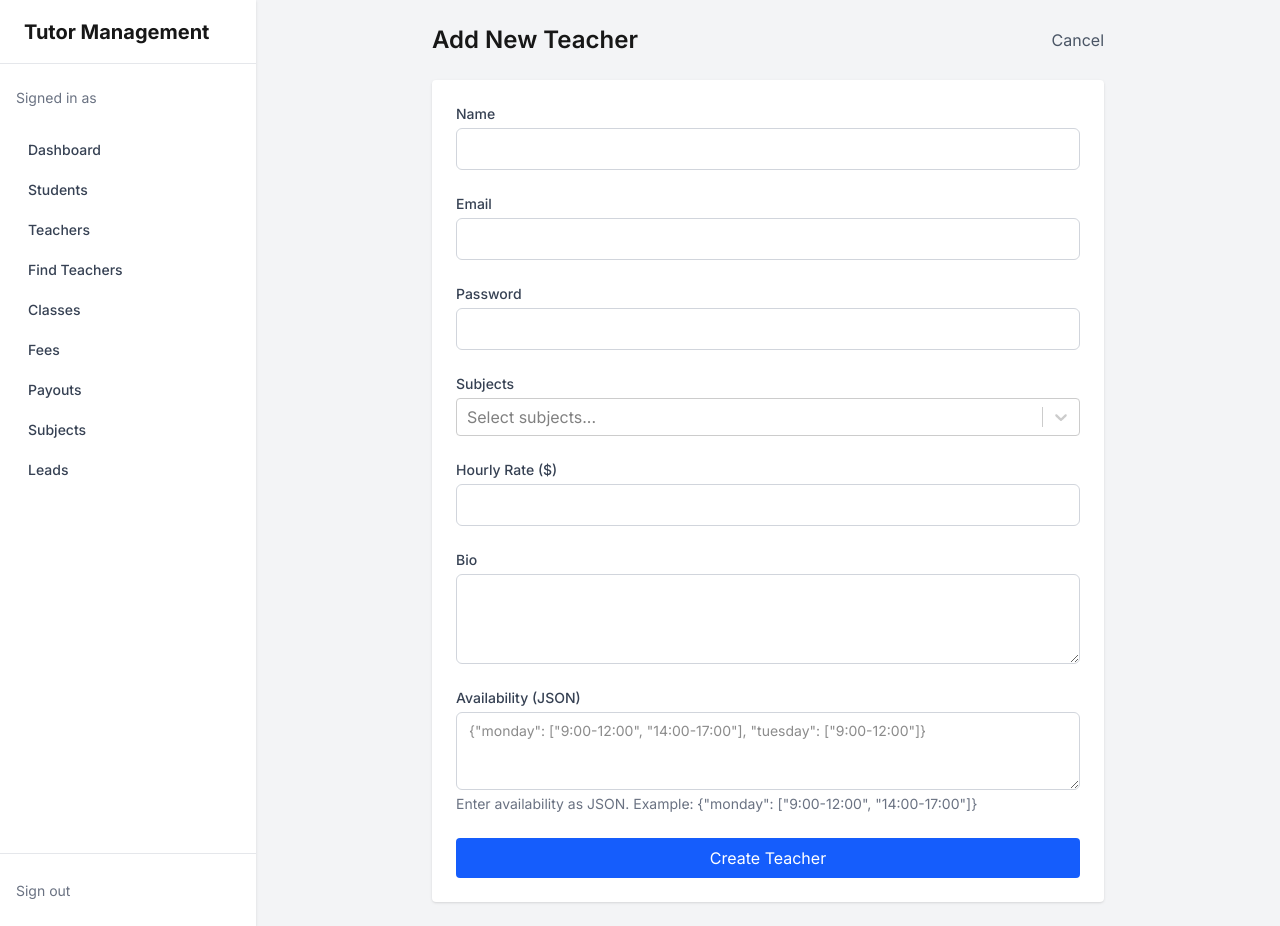
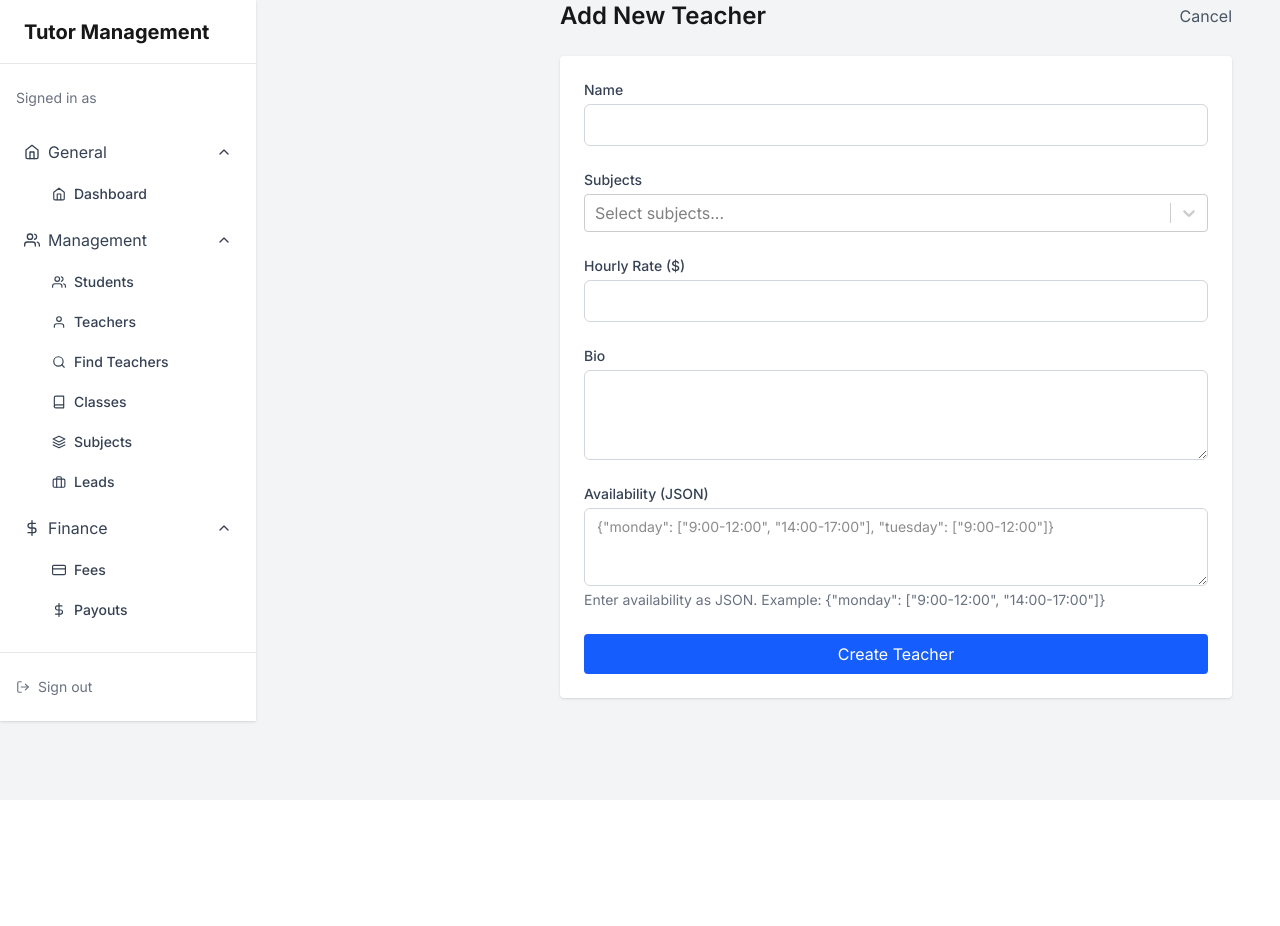
Before and after one commit to rahulguptadev/tutor-management, a Next.js app: page /teachers/new in a window 1280 px wide. After the commit the page ends 800 px from the top, so only its background shows below. Built offline with nearby package versions, Linux system fonts and the light colour scheme; no server answers.

Commit message:
Add react-icons dependency, update student and teacher forms to make email and password optional, and implement default email generation. Enhance dashboard layout with collapsible navigation groups and mobile sidebar functionality.

```diff
--- a/package.json
+++ b/package.json
@@ -32,10 +32,11 @@
     "react": "^19.0.0",
     "react-dom": "^19.0.0",
     "react-hook-form": "^7.56.4",
+    "react-icons": "^5.5.0",
+    "react-select": "^5.7.3",
     "tailwind-merge": "^3.3.0",
     "xlsx": "^0.18.5",
-    "zod": "^3.25.34",
-    "react-select": "^5.7.3"
+    "zod": "^3.25.34"
   },
   "devDependencies": {
     "@eslint/eslintrc": "^3",
--- a/src/app/students/new/page.tsx
+++ b/src/app/students/new/page.tsx
@@ -9,8 +9,8 @@ import * as z from 'zod'
 
 const studentSchema = z.object({
   name: z.string().min(1, 'Name is required'),
-  email: z.string().email('Invalid email'),
-  password: z.string().min(6, 'Password must be at least 6 characters'),
+  email: z.string().optional(),
+  password: z.string().optional(),
   grade: z.string().optional(),
   school: z.string().optional(),
   mobileNumber: z.string().optional(),
@@ -35,11 +35,18 @@ export default function NewStudentPage() {
     setError('')
     setLoading(true)
 
+    const slugify = (str: string) => str.toLowerCase().replace(/\s+/g, '').replace(/[^a-z0-9]/g, '')
+    const defaultEmail = data.email || `${slugify(data.name)}@gmail.com`
+
     try {
       const response = await fetch('/api/students', {
         method: 'POST',
         headers: { 'Content-Type': 'application/json' },
-        body: JSON.stringify(data),
+        body: JSON.stringify({
+          ...data,
+          email: defaultEmail,
+          password: 'admin123',
+        }),
       })
 
       if (!response.ok) {
@@ -91,34 +98,6 @@ export default function NewStudentPage() {
 
           <div>
             <label className="block text-sm font-medium text-gray-700">
-              Email
-            </label>
-            <input
-              type="email"
-              {...register('email')}
-              className="mt-1 block w-full rounded-md border border-gray-300 px-3 py-2"
-            />
-            {errors.email && (
-              <p className="mt-1 text-sm text-red-600">{errors.email.message}</p>
-            )}
-          </div>
-
-          <div>
-            <label className="block text-sm font-medium text-gray-700">
-              Password
-            </label>
-            <input
-              type="password"
-              {...register('password')}
-              className="mt-1 block w-full rounded-md border border-gray-300 px-3 py-2"
-            />
-            {errors.password && (
-              <p className="mt-1 text-sm text-red-600">{errors.password.message}</p>
-            )}
-          </div>
-
-          <div>
-            <label className="block text-sm font-medium text-gray-700">
               Grade
             </label>
             <input
--- a/src/app/teachers/new/page.tsx
+++ b/src/app/teachers/new/page.tsx
@@ -10,9 +10,8 @@ import Select from 'react-select'
 
 const teacherSchema = z.object({
   name: z.string().min(1, 'Name is required'),
-  email: z.string().email('Invalid email'),
-  password: z.string().min(6, 'Password must be at least 6 characters'),
-  subjects: z.string().min(1, 'At least one subject is required'),
+  email: z.string().optional(),
+  password: z.string().optional(),
   hourlyRate: z.string().min(1, 'Hourly rate is required'),
   bio: z.string().optional(),
   availability: z.string().optional(),
@@ -55,12 +54,17 @@ export default function NewTeacherPage() {
       return
     }
 
+    const slugify = (str: string) => str.toLowerCase().replace(/\s+/g, '').replace(/[^a-z0-9]/g, '')
+    const defaultEmail = data.email || `${slugify(data.name)}@gmail.com`
+
     try {
       const response = await fetch('/api/teachers', {
         method: 'POST',
         headers: { 'Content-Type': 'application/json' },
         body: JSON.stringify({
           ...data,
+          email: defaultEmail,
+          password: 'admin123',
           subjects: selectedSubjectIds,
           hourlyRate: parseFloat(data.hourlyRate),
           availability: data.availability ? JSON.parse(data.availability) : {},
@@ -111,34 +115,6 @@ export default function NewTeacherPage() {
             />
             {errors.name && (
               <p className="mt-1 text-sm text-red-600">{errors.name.message}</p>
-            )}
-          </div>
-
-          <div>
-            <label className="block text-sm font-medium text-gray-700">
-              Email
-            </label>
-            <input
-              type="email"
-              {...register('email')}
-              className="mt-1 block w-full rounded-md border border-gray-300 px-3 py-2"
-            />
-            {errors.email && (
-              <p className="mt-1 text-sm text-red-600">{errors.email.message}</p>
-            )}
-          </div>
-
-          <div>
-            <label className="block text-sm font-medium text-gray-700">
-              Password
-            </label>
-            <input
-              type="password"
-              {...register('password')}
-              className="mt-1 block w-full rounded-md border border-gray-300 px-3 py-2"
-            />
-            {errors.password && (
-              <p className="mt-1 text-sm text-red-600">{errors.password.message}</p>
             )}
           </div>
 
--- a/src/components/dashboard-layout.tsx
+++ b/src/components/dashboard-layout.tsx
@@ -3,27 +3,66 @@
 import { signOut, useSession } from 'next-auth/react'
 import Link from 'next/link'
 import { usePathname } from 'next/navigation'
+import { useState } from 'react'
+import { FiMenu, FiUsers, FiUser, FiBook, FiDollarSign, FiCreditCard, FiBriefcase, FiLayers, FiHome, FiChevronDown, FiChevronUp, FiLogOut, FiSearch } from 'react-icons/fi'
 
-const navigation = [
-  { name: 'Dashboard', href: '/dashboard' },
-  { name: 'Students', href: '/students' },
-  { name: 'Teachers', href: '/teachers' },
-  { name: 'Find Teachers', href: '/teachers/search' },
-  { name: 'Classes', href: '/classes' },
-  { name: 'Fees', href: '/fees' },
-  { name: 'Payouts', href: '/payouts' },
-  { name: 'Subjects', href: '/subjects' },
-  { name: 'Leads', href: '/leads' },
+const navigationGroups = [
+  {
+    name: 'General',
+    icon: FiHome,
+    items: [
+      { name: 'Dashboard', href: '/dashboard', icon: FiHome },
+    ],
+  },
+  {
+    name: 'Management',
+    icon: FiUsers,
+    items: [
+      { name: 'Students', href: '/students', icon: FiUsers },
+      { name: 'Teachers', href: '/teachers', icon: FiUser },
+      { name: 'Find Teachers', href: '/teachers/search', icon: FiSearch },
+      { name: 'Classes', href: '/classes', icon: FiBook },
+      { name: 'Subjects', href: '/subjects', icon: FiLayers },
+      { name: 'Leads', href: '/leads', icon: FiBriefcase },
+    ],
+  },
+  {
+    name: 'Finance',
+    icon: FiDollarSign,
+    items: [
+      { name: 'Fees', href: '/fees', icon: FiCreditCard },
+      { name: 'Payouts', href: '/payouts', icon: FiDollarSign },
+    ],
+  },
 ]
 
 export function DashboardLayout({ children }: { children: React.ReactNode }) {
   const pathname = usePathname()
   const { data: session } = useSession()
+  const [sidebarOpen, setSidebarOpen] = useState(false)
+  const [openGroups, setOpenGroups] = useState<string[]>(navigationGroups.map(g => g.name))
+
+  const toggleGroup = (name: string) => {
+    setOpenGroups((prev) =>
+      prev.includes(name) ? prev.filter((g) => g !== name) : [...prev, name]
+    )
+  }
 
   return (
     <div className="min-h-screen bg-gray-100 flex">
+      {/* Mobile Hamburger */}
+      <button
+        className="fixed top-4 left-4 z-30 md:hidden p-2 rounded bg-white shadow"
+        onClick={() => setSidebarOpen((open) => !open)}
+        aria-label="Open sidebar"
+      >
+        <FiMenu size={24} />
+      </button>
       {/* Sidebar Navigation */}
-      <aside className="w-64 bg-white shadow flex flex-col justify-between min-h-screen">
+      <aside
+        className={`fixed md:static z-20 top-0 left-0 h-full w-64 bg-white shadow flex flex-col justify-between transform transition-transform duration-200 ease-in-out
+        ${sidebarOpen ? 'translate-x-0' : '-translate-x-full'} md:translate-x-0`}
+      >
         <div>
           <div className="flex items-center h-16 px-6 border-b border-gray-200">
             <span className="text-xl font-bold">Tutor Management</span>
@@ -33,8 +72,21 @@ export function DashboardLayout({ children }: { children: React.ReactNode }) {
               <span className="block text-sm text-gray-500 mb-1">Signed in as</span>
               <span className="block text-base font-medium text-gray-900">{session?.user?.name}</span>
             </div>
-            <nav className="space-y-1">
-              {navigation.map((item) => (
+            <nav className="space-y-2">
+              {navigationGroups.map((group) => (
+                <div key={group.name}>
+                  <button
+                    type="button"
+                    className="flex items-center w-full px-2 py-2 text-left text-gray-700 hover:text-blue-700 hover:bg-gray-50 rounded-md focus:outline-none"
+                    onClick={() => toggleGroup(group.name)}
+                  >
+                    <group.icon className="mr-2" />
+                    <span className="flex-1">{group.name}</span>
+                    {openGroups.includes(group.name) ? <FiChevronUp /> : <FiChevronDown />}
+                  </button>
+                  {openGroups.includes(group.name) && (
+                    <div className="ml-6 mt-1 space-y-1">
+                      {group.items.map((item) => (
                         <Link
                           key={item.name}
                           href={item.href}
@@ -43,9 +95,15 @@ export function DashboardLayout({ children }: { children: React.ReactNode }) {
                               ? 'bg-blue-100 text-blue-700'
                               : 'text-gray-700 hover:bg-gray-50 hover:text-blue-700'}
                           `}
+                          onClick={() => setSidebarOpen(false)}
                         >
+                          <item.icon className="mr-2" />
                           {item.name}
                         </Link>
+                      ))}
+                    </div>
+                  )}
+                </div>
               ))}
             </nav>
           </div>
@@ -53,16 +111,25 @@ export function DashboardLayout({ children }: { children: React.ReactNode }) {
         <div className="px-4 py-6 border-t border-gray-200">
           <button
             onClick={() => signOut()}
-            className="w-full text-left text-sm text-gray-500 hover:text-gray-700"
+            className="w-full flex items-center text-left text-sm text-gray-500 hover:text-gray-700"
           >
-            Sign out
+            <FiLogOut className="mr-2" /> Sign out
           </button>
         </div>
       </aside>
       {/* Main Content */}
-      <main className="flex-1 py-6 px-8">
+      <main className="flex-1 md:ml-64">
+        <div className="max-w-5xl mx-auto w-full px-4 sm:px-6 lg:px-8">
           {children}
+        </div>
       </main>
+      {/* Overlay for mobile */}
+      {sidebarOpen && (
+        <div
+          className="fixed inset-0 bg-black bg-opacity-30 z-10 md:hidden"
+          onClick={() => setSidebarOpen(false)}
+        />
+      )}
     </div>
   )
 }
```
Also changed, not shown: 1 other file (tests, documents, lock files or other folders). Lines whose indentation alone changed are shown as unchanged.
